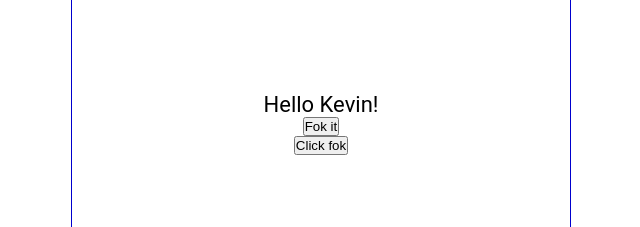
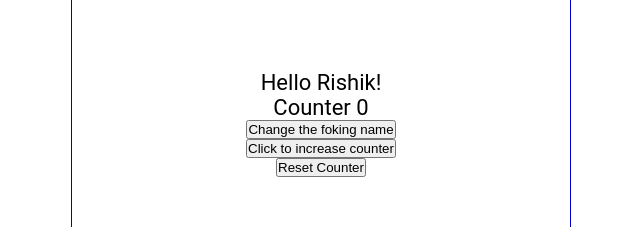
Before and after one commit to rishikrc3/Practice, a React (Create React App) app in the folder practice/: page / in a window 1280 px wide. Shown: the part 277-504 px from the top of the page, without its empty margins (319-959 px from the left). Built offline with nearby package versions, Linux system fonts and the light colour scheme.

Commit message:
p_useState

```diff
--- a/practice/src/Content.js
+++ b/practice/src/Content.js
@@ -1,22 +1,37 @@
+import { useState } from "react";
+
 const Content = () => {
+  const [name, setName] = useState("Rishik");
+  const [count, setCount] = useState(0);
   const handleNameChange = () => {
-    const names = ["Bob", "Kevin", "Dave"];
+    const names = ["Bob", "Kevin", "Dave", "Rishik"];
     const int = Math.floor(Math.random() * 3);
-    return names[int];
+    setName(names[int]);
   };
 
   const handleClick = () => {
     alert("Fok has been clicked");
   };
 
+  const handleCounter = () => {
+    setCount(count + 1);
+  };
+  const handleResetcounter = () => {
+    setCount(0);
+  };
   function handleClick2(name) {
     alert(`${name} was clicked`);
   }
+  function refreshPage() {
+    window.location.reload();
+  }
   return (
     <main>
-      <p>Hello {handleNameChange()}!</p>
-      <button onClick={handleClick}>Fok it </button>
-      <button onClick={() => handleClick2("Rishik")}>Click fok</button>
+      <p>Hello {name}!</p>
+      <p>Counter {count}</p>
+      <button onClick={handleNameChange}>Change the foking name</button>
+      <button onClick={handleCounter}>Click to increase counter</button>
+      <button onClick={handleResetcounter}>Reset Counter</button>
     </main>
   );
 };
```
